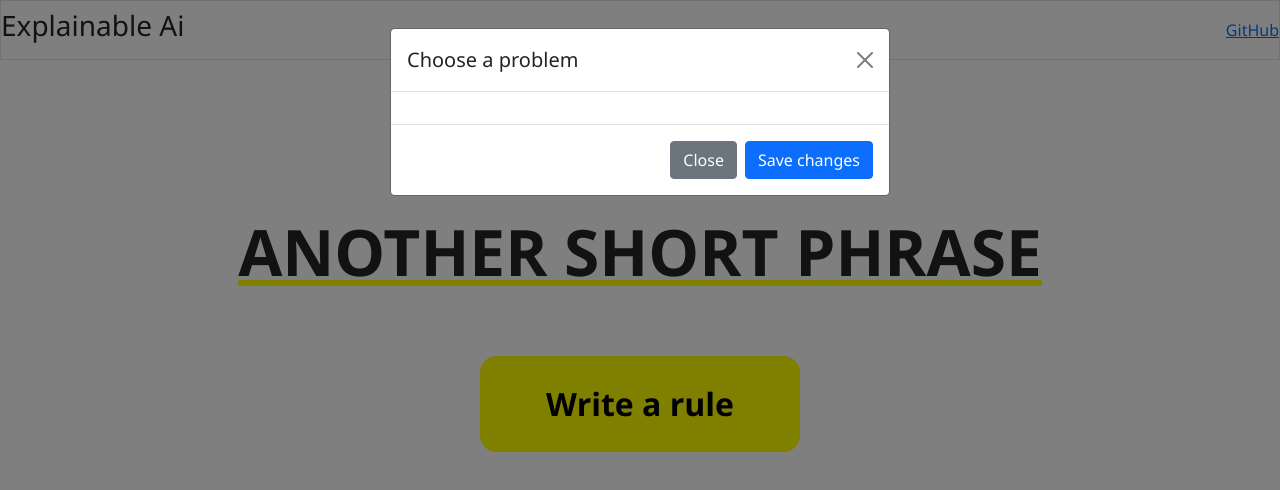
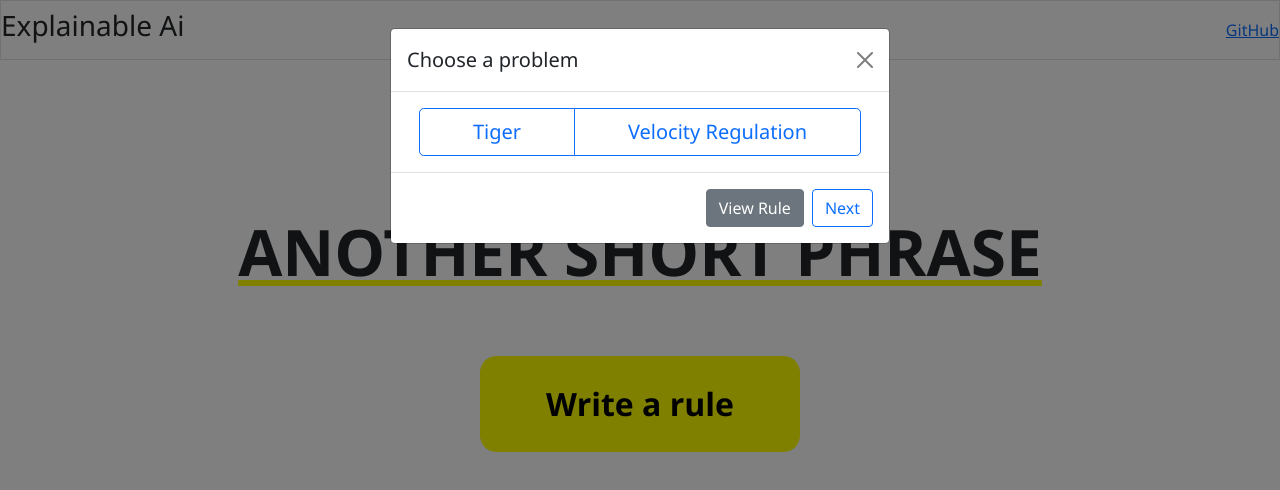
Before and after one commit to gbagolin/tesi_Giovanni_Bagolin, a React (Create React App) app in the folder prototype-explainable-ai/: page / in a window 1280 px wide. Both pictures are taken after a click on the button "Write a rule". Shown: the top 490 px of the page. Built offline with nearby package versions, Linux system fonts and the light colour scheme; no server answers.

Commit message:
Progress..

```diff
--- a/prototype-explainable-ai/src/Modal.js
+++ b/prototype-explainable-ai/src/Modal.js
@@ -1,45 +1,45 @@
 import React, { useState } from 'react';
-
-async function getConfig(){
-  let response = await fetch('./modal.json')
-  let json = undefined
-
-  if (response.ok){
-    json = await response.json()
-  }
-  return json
-}
+import modalConfig from './modalConfig.js'
 
 
 function Modal() {
 
-  const [state,setState] = useState("problem-type");
-  const [modelTitle, setModelTitle] = useState("Choose a problem");
-  const [problemsName, setFirstNameError] = useState(["Tiger, Left"]);
-  const [emailAddress, setEmailAddress] = useState("");
-  const [emailAddressError, setEmailAddressError] = useState("");
-  const [submitted, setSubmitted] = useState(false);
+  //const configParsed = JSON.parse(modalConfig);
+  const [state, setState] = useState("problem-type");
+  const [modelTitle, setModelTitle] = useState(modalConfig['problem-type'].title);
+  const [problemsName, setFirstNameError] = useState("");
+  const [buttonsName, setButtonsName] = useState(modalConfig['problem-type'].buttonsName);
 
-  (async () => {
-    let response = await fetch('./modal.json')
-    let json = await response.json()
-    console.log(json)
-  })();
+  function goToNextState(id) {
+    const nextState = modalConfig[state]['next:']
+    setState(nextState)
+
+  }
 
   return (
-    <div class="modal fade" id="exampleModal" tabindex="-1" aria-labelledby="exampleModalLabel" aria-hidden="true">
-      <div class="modal-dialog">
-        <div class="modal-content">
-          <div class="modal-header">
-            <h5 class="modal-title" id="exampleModalLabel">{modelTitle}</h5>
-            <button type="button" class="btn-close" data-bs-dismiss="modal" aria-label="Close"></button>
+    <div className="modal fade" id="exampleModal" tabIndex="-1" aria-labelledby="exampleModalLabel" aria-hidden="true">
+      <div className="modal-dialog">
+        <div className="modal-content">
+          <div className="modal-header text-center">
+            <h5 className="modal-title text-center" id="exampleModalLabel">{modelTitle}</h5>
+            <button type="button" className="btn-close" data-bs-dismiss="modal" aria-label="Close"></button>
           </div>
-          <div class="modal-body">
-
-      </div>
-          <div class="modal-footer">
-            <button type="button" class="btn btn-secondary" data-bs-dismiss="modal">Close</button>
-            <button type="button" class="btn btn-primary">Save changes</button>
+          <div className="modal-body">
+            <div className="container">
+              <div className="row justify-content-center">
+                <div className="btn-group" role="group" aria-label="Basic outlined example">
+                  {buttonsName.map((buttonName) => {
+                    return (
+                      <button type="button" id={buttonName} className="btn btn-outline-primary btn-lg btn-block" onClick={event => goToNextState(event.target.id)}>{buttonName}</button>
+                    )
+                  })}
+                </div>
+              </div>
+            </div>
+          </div>
+          <div className="modal-footer">
+            <button type="button" className="btn btn-secondary" data-bs-dismiss="modal">View Rule</button>
+            <button type="button" className="btn btn-outline-primary">Next</button>
           </div>
         </div>
       </div>
--- a/prototype-explainable-ai/src/Navbar.js
+++ b/prototype-explainable-ai/src/Navbar.js
@@ -4,12 +4,12 @@ function NavBar() {
     return (
         <header>
             <nav className="navbar border">
-                <ul class="nav">
-                    <li class="nav-item">
+                <ul className="nav">
+                    <li className="nav-item">
                         <h3>Explainable Ai</h3>
                     </li>
                 </ul>
-                <span class="navbar-text">
+                <span className="navbar-text">
                     <a href="">GitHub</a>
                 </span>
             </nav>
--- a/prototype-explainable-ai/src/index.css
+++ b/prototype-explainable-ai/src/index.css
@@ -35,6 +35,11 @@ h1{
   font-weight: 700;
 }
 
+.color-yellow{
+  background-color: yellow;
+  color: black
+}
+
 .border-yellow{
   border-color:  yellow;
 }
--- a/prototype-explainable-ai/src/modal.json
+++ b/prototype-explainable-ai/src/modalConfig.js
@@ -1,15 +1,16 @@
-{
+const modalConfig = {
     "problem-type": {
         "title": "Choose a problem",
         "numButtons": 2,
         "buttonsName": [
             "Tiger",
             "Velocity Regulation"
-        ]
+        ],
+        "next:" : "action-rule"
     },
     "action-rule": {
         "title": "Choose an action to analyze",
-        "tiger": {
+        "Tiger": {
             "numButtons": 3,
             "buttonsName": [
                 "open left",
@@ -17,14 +18,15 @@
                 "open right"
             ]
         },
-        "velocity-regulation": {
+        "Velocity Regulation": {
             "numButtons": 3,
             "buttonsName": [
                 "slow",
                 "medium",
                 "fast"
             ]
-        }
+        },
+        "next:" : "variable"
     },
     "variable": {
         "title": "Select a variable name",
@@ -33,7 +35,8 @@
             "x1",
             "x2",
             "x3"
-        ]
+        ],
+        "next:" : "operator"
     },
     "operator": {
         "title": "Select operator",
@@ -44,24 +47,28 @@
             "==",
             ">=",
             ">"
-        ]
+        ],
+        "next:" : "state"
     },
     "state": {
         "title": "Select state",
-        "tiger": {
+        "Tiger": {
             "numButtons": 2,
             "buttonsName": [
                 "tiger left",
                 "tiger right"
             ]
         },
-        "velocity-regulation": {
+        "Velocity Regulation": {
             "numButtons": 3,
             "buttonsName": [
                 "low",
                 "medium",
                 "high"
             ]
-        }
+        },
+        "next:" : "variable"
     }
 }
+
+export default modalConfig
```
Also changed, not shown: 1 other file (tests, documents, lock files or other folders).
